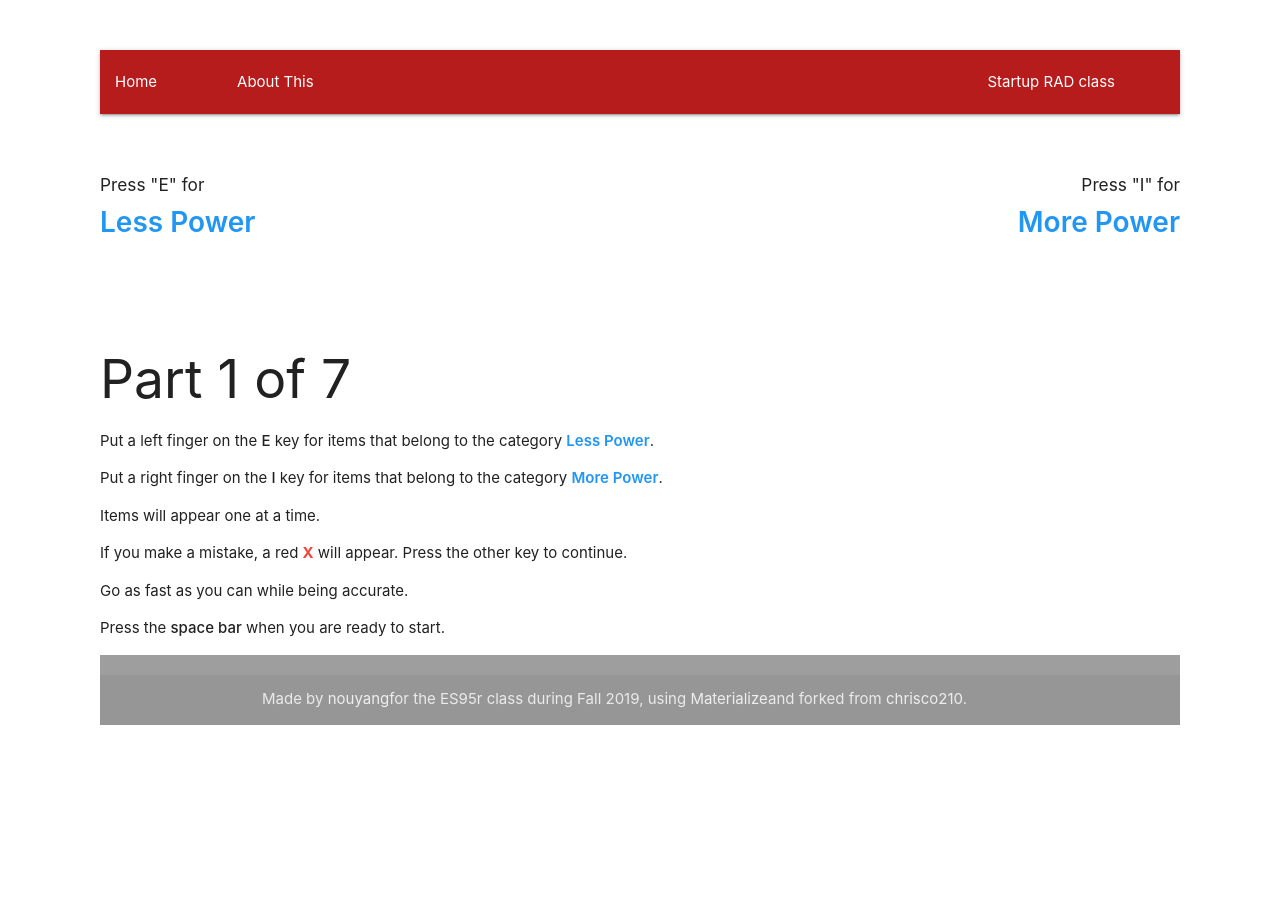
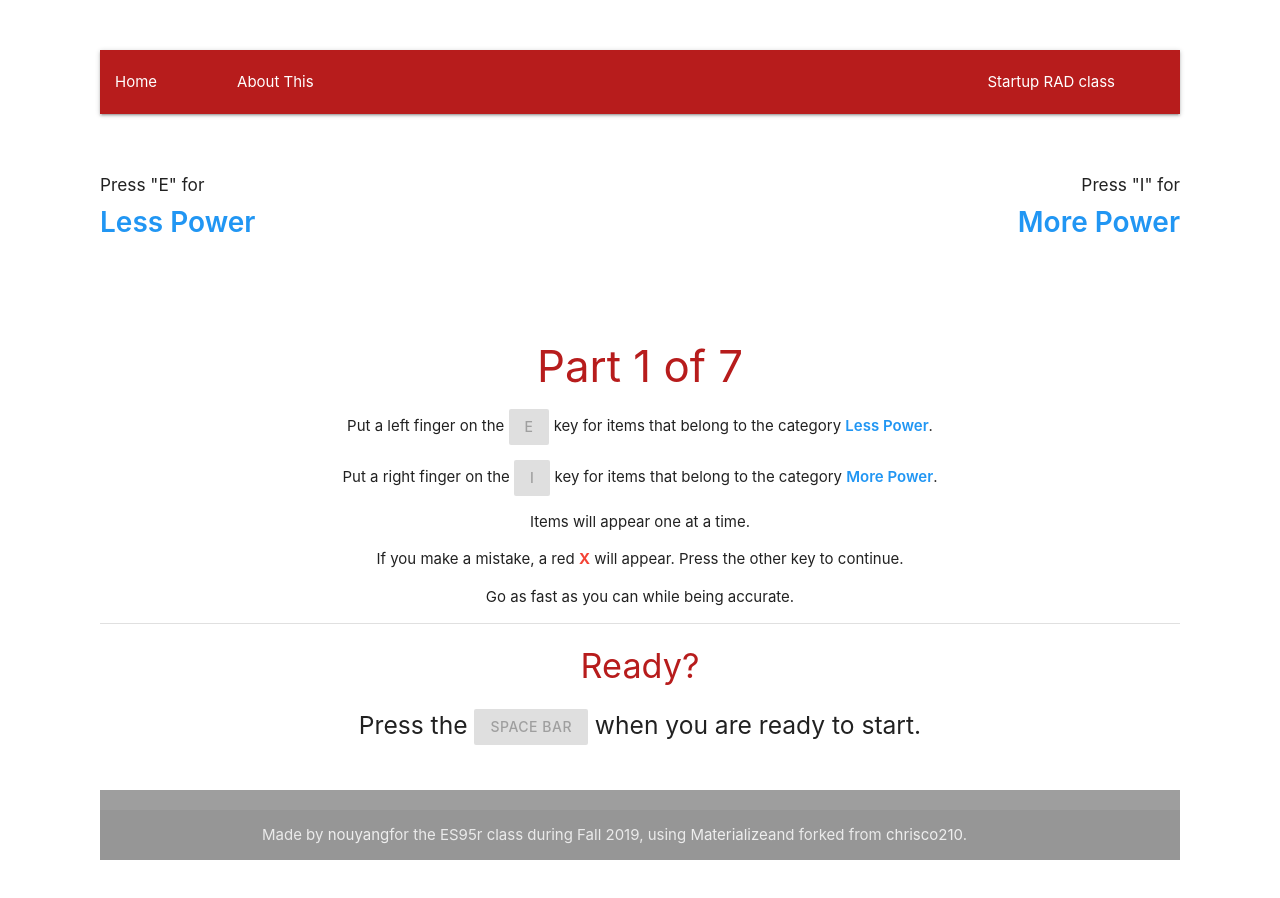
Before and after one commit to arilaen/implicit-bias, a React (Create React App) app: page /test/power-happiness in a window 1280 px wide. Before the commit the page ends 800 px from the top, so only its background shows below. Built offline with nearby package versions, Linux system fonts and the light colour scheme.

Commit message:
add styling for keys

```diff
--- a/src/components/BlockStart.js
+++ b/src/components/BlockStart.js
@@ -19,7 +19,8 @@ export default class BlockStart extends Component{
     const numBlocks = Object.keys(IMPLICIT_BIAS_TEST_BLOCKS).length
     return (
       <div className="block-pre-test">
-        <h2>Part {displayIndex} of {numBlocks}</h2>
+        <h3 class="header center red-text text-darken-4">Part {displayIndex} of {numBlocks}</h3>
+        <div class="center">
         <Instructions
           currentBlockIndex={currentBlockIndex}
           leftTarget={leftTarget}
@@ -28,6 +29,7 @@ export default class BlockStart extends Component{
           rightCategory={rightCategory}
         />
       </div>
+      </div>
     )
   }
 }
--- a/src/components/Instructions.js
+++ b/src/components/Instructions.js
@@ -15,10 +15,10 @@ const getInstructionForSide = (currentBlockIndex, target, category, isLeft) => {
     const value = onlyTarget ? target : category
     const styledValue = <span className={categoryOrTargetClass}>{value}</span>
     return currentBlockIndex < 2 ?
-      <p>Put a {side} finger on the <strong>{inputKey}</strong> key for items that belong to the category {styledValue}.</p> :
-      <p>Use the <strong>{inputKey}</strong> key for {styledValue}</p>
+        <p>Put a {side} finger on the <a class="btn disabled"><strong>{inputKey}</strong></a> key for items that belong to the category {styledValue}.</p> :
+        <p>Use the <a class="btn disabled"><strong>{inputKey}</strong> </a>key for {styledValue}</p>
   }
-  return <p>Use the <strong>{inputKey}</strong> key for <span className="target">{target}</span> and for <span className="category">{category}</span>.</p>
+  return <p>Use the<a class="btn disabled"> <strong>{inputKey}</strong> </a>key for <span className="target">{target}</span> and for <span className="category">{category}</span>.</p>
 }
 
 const getExtraInstruction = (currentBlockIndex, hasTargetAndCategory) => {
@@ -39,7 +39,12 @@ export default function Instructions({ currentBlockIndex, leftTarget, leftCatego
       { !!extraInstruction && extraInstruction}
       <p>If you make a mistake, a red <span className="bold-red">X</span> will appear. Press the other key to continue.</p>
       <p>Go as fast as you can while being accurate.</p>
-      <p>Press the <strong>{INPUT_KEYS.START_KEY}</strong> when you are ready to start.</p>
+                    <div class="divider"></div>
+                    <h4 class="header center red-text text-darken-4">Ready?</h4>
+                        <div class ="row center">
+                            <h5> <p>Press the <a class="btn disabled"> <strong>{INPUT_KEYS.START_KEY}</strong></a> when you are ready to start.</p></h5>
+
+                        </div>
     </div>
   )
 }
```
